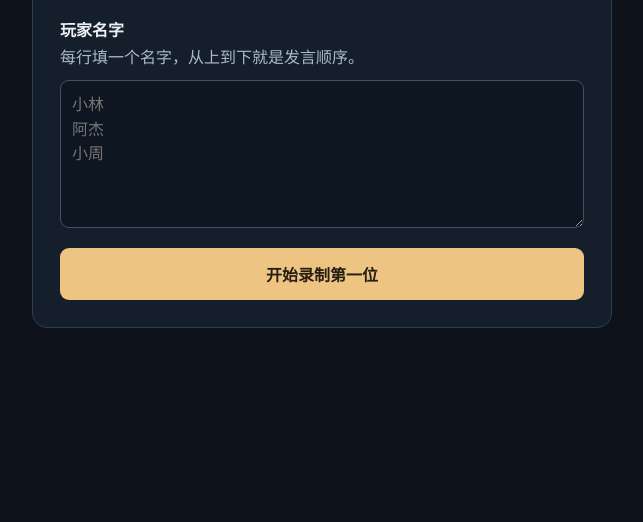
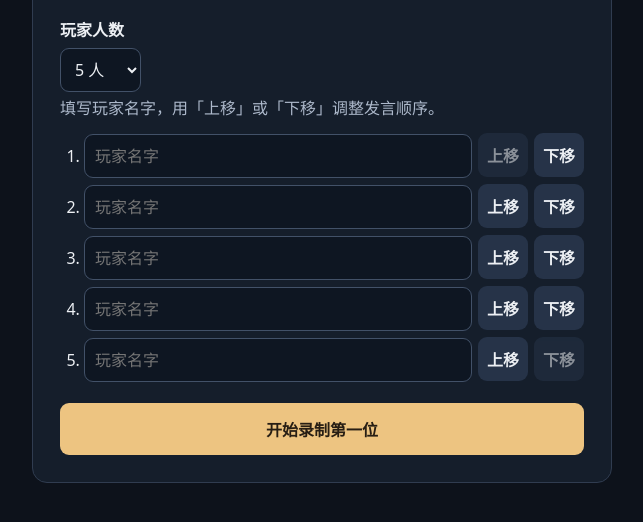
Before and after one commit to zhaohe33/Avalon-note, a plain HTML site: page index.html in a window 1280 px wide. Shown: the part 168-690 px from the top of the page, without its empty margins (318-961 px from the left). Drawn offline with Linux system fonts and the light colour scheme.

Commit message:
Set Avalon player count and speaking order

```diff
--- a/app.js
+++ b/app.js
@@ -1,6 +1,8 @@
 const get = id => document.getElementById(id);
 const SpeechRecognition = window.SpeechRecognition || window.webkitSpeechRecognition;
-const namesField = get('names');
+const count = get('player-count');
+const roster = get('roster');
+const playerNames = Array(10).fill('');
 const advance = get('advance');
 let names = [];
 let index = 0;
@@ -179,10 +181,52 @@ function startRecognition(automatic = false) {
   }
 }
 
+function renderRoster(focusPosition) {
+  const total = Number(count.value);
+  const rows = playerNames.slice(0, total).map((name, position) => {
+    const row = document.createElement('li');
+    const input = document.createElement('input');
+    input.type = 'text';
+    input.value = name;
+    input.placeholder = '玩家名字';
+    input.maxLength = 60;
+    input.required = true;
+    input.setAttribute('aria-label', '第 ' + (position + 1) + ' 位玩家名字');
+    input.oninput = () => {
+      playerNames[position] = input.value;
+      notice();
+    };
+    row.append(input);
+    for (const [delta, label] of [[-1, '上移'], [1, '下移']]) {
+      const target = position + delta;
+      const move = document.createElement('button');
+      move.type = 'button';
+      move.textContent = label;
+      move.setAttribute('aria-label', '第 ' + (position + 1) + ' 位玩家' + label);
+      move.disabled = target < 0 || target >= total;
+      move.onclick = () => {
+        [playerNames[position], playerNames[target]] = [playerNames[target], playerNames[position]];
+        renderRoster(target);
+        notice();
+      };
+      row.append(move);
+    }
+    return row;
+  });
+  roster.replaceChildren(...rows);
+  if (focusPosition !== undefined) rows[focusPosition].firstElementChild.focus();
+}
+
+count.onchange = () => {
+  renderRoster();
+  notice();
+};
+renderRoster();
+
 get('setup').onsubmit = event => {
   event.preventDefault();
-  const ordered = namesField.value.split(/\r?\n/u).map(name => name.trim()).filter(Boolean);
-  if (!ordered.length) return notice('请填写至少一位玩家的名字。');
+  const ordered = playerNames.slice(0, Number(count.value)).map(name => name.trim());
+  if (ordered.some(name => !name)) return notice('请填完所有玩家的名字。');
   if (new Set(ordered).size !== ordered.length) return notice('请给同名玩家加上区分用的昵称。');
   if (!SpeechRecognition) return notice('当前浏览器不支持语音识别。请用 Safari 或 Chrome 打开站点后重试。');
   notice();
--- a/index.html
+++ b/index.html
@@ -5,8 +5,8 @@
   <meta name="viewport" content="width=device-width, initial-scale=1">
   <meta name="description" content="按座位顺序录入阿瓦隆发言，每次切换自动生成发言要点。">
   <title>圆桌档案 · 发言记录</title>
-  <link rel="stylesheet" href="style.css">
-  <script src="app.js?v=3" defer></script>
+  <link rel="stylesheet" href="style.css?v=4">
+  <script src="app.js?v=4" defer></script>
 </head>
 <body>
   <main>
@@ -14,9 +14,17 @@
     <section class="panel">
       <form id="setup">
         <h1>安排发言顺序</h1>
-        <label for="names">玩家名字</label>
-        <p id="order-hint">每行填一个名字，从上到下就是发言顺序。</p>
-        <textarea id="names" rows="5" maxlength="600" required aria-describedby="order-hint" placeholder="小林&#10;阿杰&#10;小周"></textarea>
+        <label for="player-count">玩家人数</label>
+        <select id="player-count">
+          <option value="5">5 人</option>
+          <option value="6">6 人</option>
+          <option value="7">7 人</option>
+          <option value="8">8 人</option>
+          <option value="9">9 人</option>
+          <option value="10">10 人</option>
+        </select>
+        <p id="order-hint">填写玩家名字，用「上移」或「下移」调整发言顺序。</p>
+        <ol id="roster" aria-label="发言顺序" aria-describedby="order-hint"></ol>
         <button id="start">开始录制第一位</button>
       </form>
       <div id="session" hidden>
--- a/style.css
+++ b/style.css
@@ -19,9 +19,14 @@ h2 { font-size: 1.2rem; }
 p { color: var(--muted); line-height: 1.55; }
 label { display: block; margin-top: 20px; font-weight: 650; }
 #order-hint { margin: 4px 0 10px; }
-textarea, button { width: 100%; font: inherit; border-radius: 9px; }
-textarea { min-height: 130px; padding: 11px; resize: vertical; background: #0e1622; border: 1px solid #425168; color: inherit; line-height: 1.55; }
-button { min-height: 52px; margin-top: 15px; padding: 10px; background: var(--gold); color: #271e14; border: 0; font-weight: 750; cursor: pointer; }
+input, select, button { font: inherit; border-radius: 9px; }
+input, select { min-height: 44px; padding: 8px 10px; background: #0e1622; border: 1px solid #425168; color: inherit; }
+select { margin-top: 7px; }
+#roster > li { display: list-item; padding: 0; margin: 6px 0; border: 0; }
+#roster input { width: calc(100% - 112px); min-width: 0; }
+#roster button { width: 50px; min-height: 44px; margin: 0 0 0 6px; padding: 4px; background: #263348; color: #edf0f4; }
+
+button { width: 100%; min-height: 52px; margin-top: 15px; padding: 10px; background: var(--gold); color: #271e14; border: 0; font-weight: 750; cursor: pointer; }
 button:disabled { opacity: .55; cursor: default; }
 :focus-visible { outline: 2px solid var(--gold); outline-offset: 3px; }
 .progress { color: var(--gold); margin-bottom: 5px; }
```
Also changed, not shown: 1 other file.
